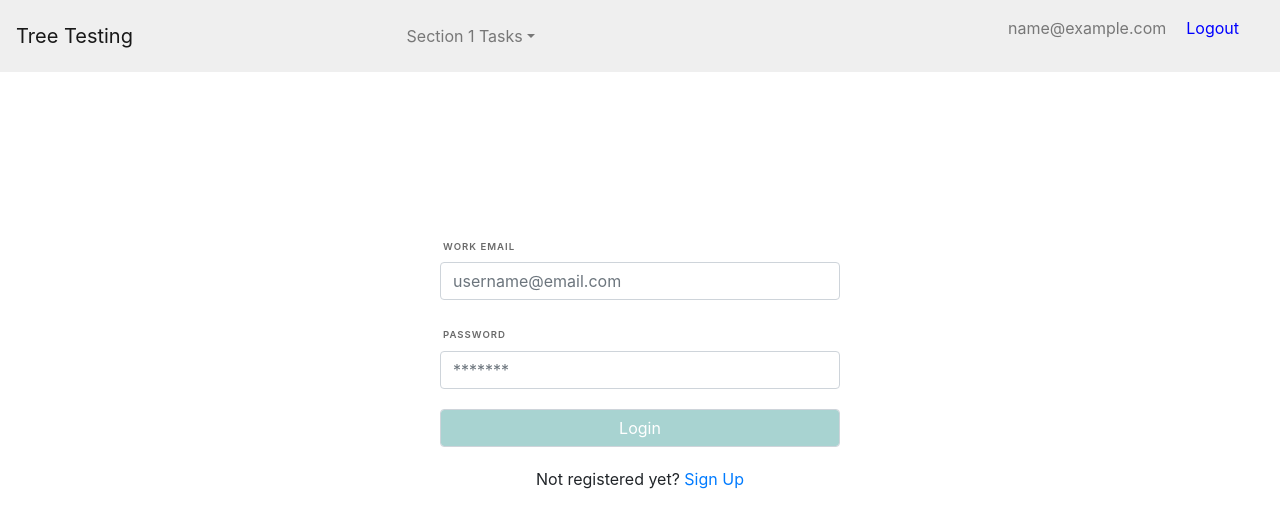
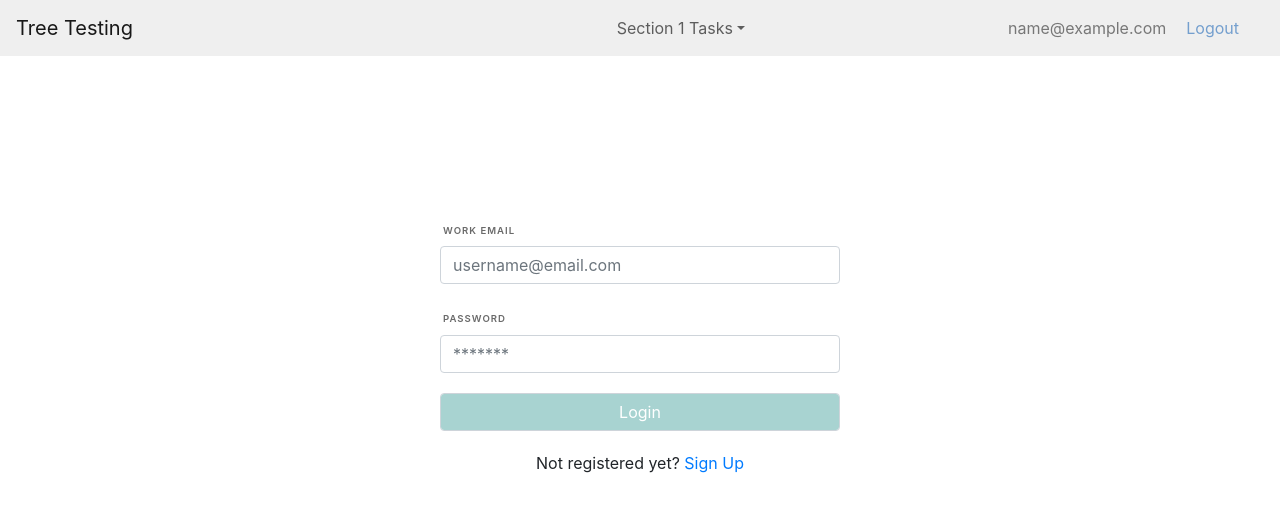
Before and after one commit to compassion-intl/tree-test, a React (Create React App) app: page / in a window 1280 px wide. Shown: the top 528 px of the page. Built offline with nearby package versions, Linux system fonts and the light colour scheme; no server answers; sample sign-in values are in the browser's storage.

Commit message:
fixed nav styling

```diff
--- a/src/components/nav/NavBar.jsx
+++ b/src/components/nav/NavBar.jsx
@@ -11,7 +11,7 @@ import {
   DropdownToggle,
   DropdownMenu,
   DropdownItem,
-  NavbarText
+  NavbarText,
 } from "reactstrap";
 import "./nav.css";
 import { logout, getUserFromSessionStorage } from "../login/LoginHandler";
@@ -19,7 +19,7 @@ import { logout, getUserFromSessionStorage } from "../login/LoginHandler";
 class NavBar extends Component {
   state = {
     isOpen: false,
-    userInfo: []
+    userInfo: [],
     // userId: JSON.parse(window.sessionStorage.getItem("user")).email
   };
 
@@ -100,7 +100,7 @@ class NavBar extends Component {
                       >
                         <a
                           href="/"
-                          style={{ color: "blue", paddingLeft: "20px" }}
+                          style={{ paddingLeft: "20px" }}
                           onClick={logout}
                         >
                           Logout
--- a/src/components/sidenav/SideNav.css
+++ b/src/components/sidenav/SideNav.css
@@ -169,11 +169,32 @@ label {
   color: rgb(106, 106, 106);
 }
 
-#main-nav .collapse.navbar-collapse {
-  margin-left: 20%;
-}
-
 .dropdown-menu.dropdown-menu-right.show {
   transform: translateX(20px);
   transform: translateY();
 }
+
+#main-nav ul.mr-auto.navbar-nav {
+  justify-content: flex-end !important;
+  margin-right: 0px !important;
+}
+
+.navbar-collapse {
+  justify-content: flex-end;
+}
+
+.collapse.navbar-collapse p {
+  margin: auto;
+}
+
+ul.mr-auto.navbar-nav li {
+  margin-right: 100px;
+}
+
+#main-nav a.nav-link.nav-link {
+  color: #5d5d5d;
+}
+
+#main-nav span > a {
+  color: #749fce;
+}
```
